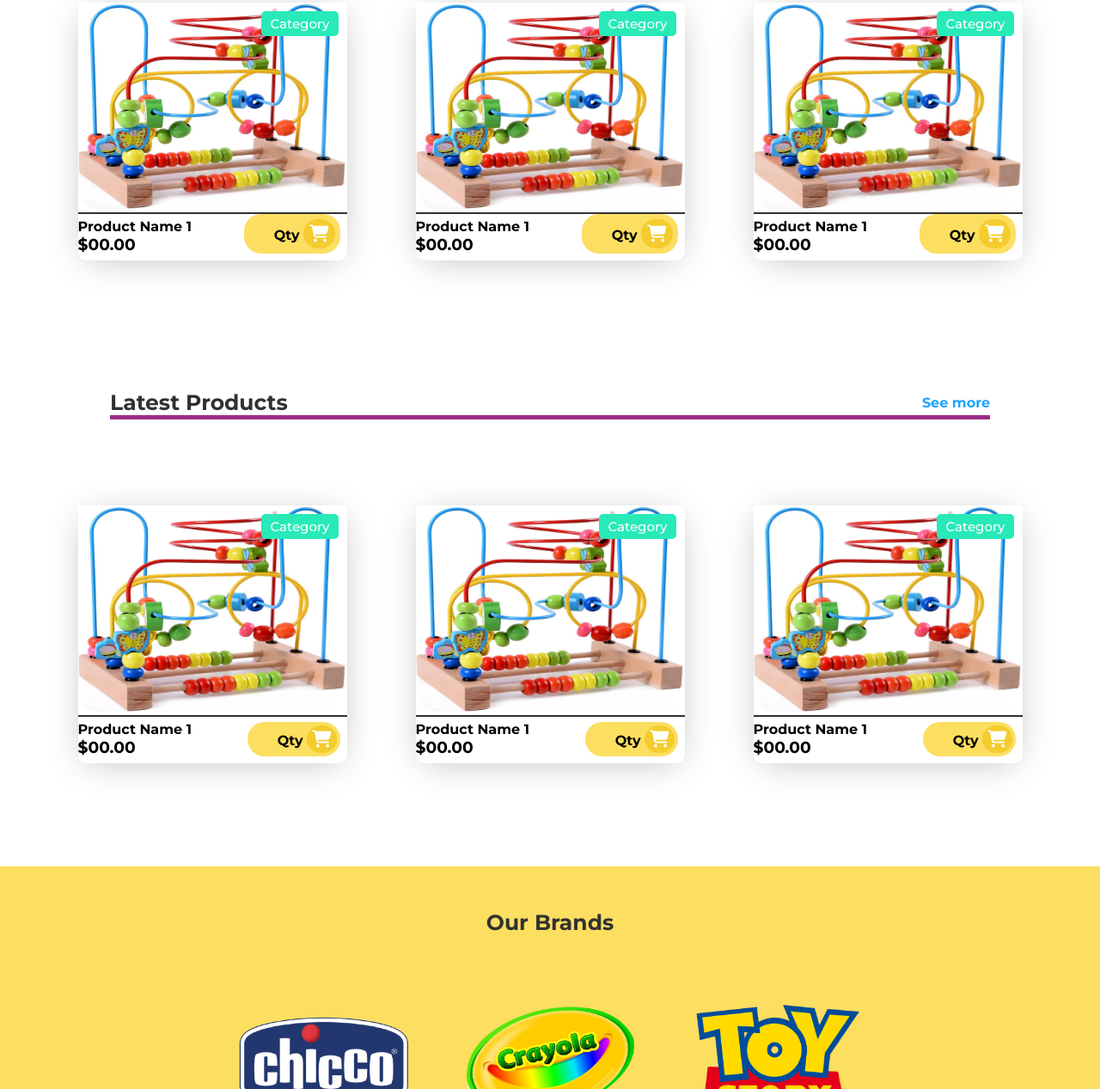
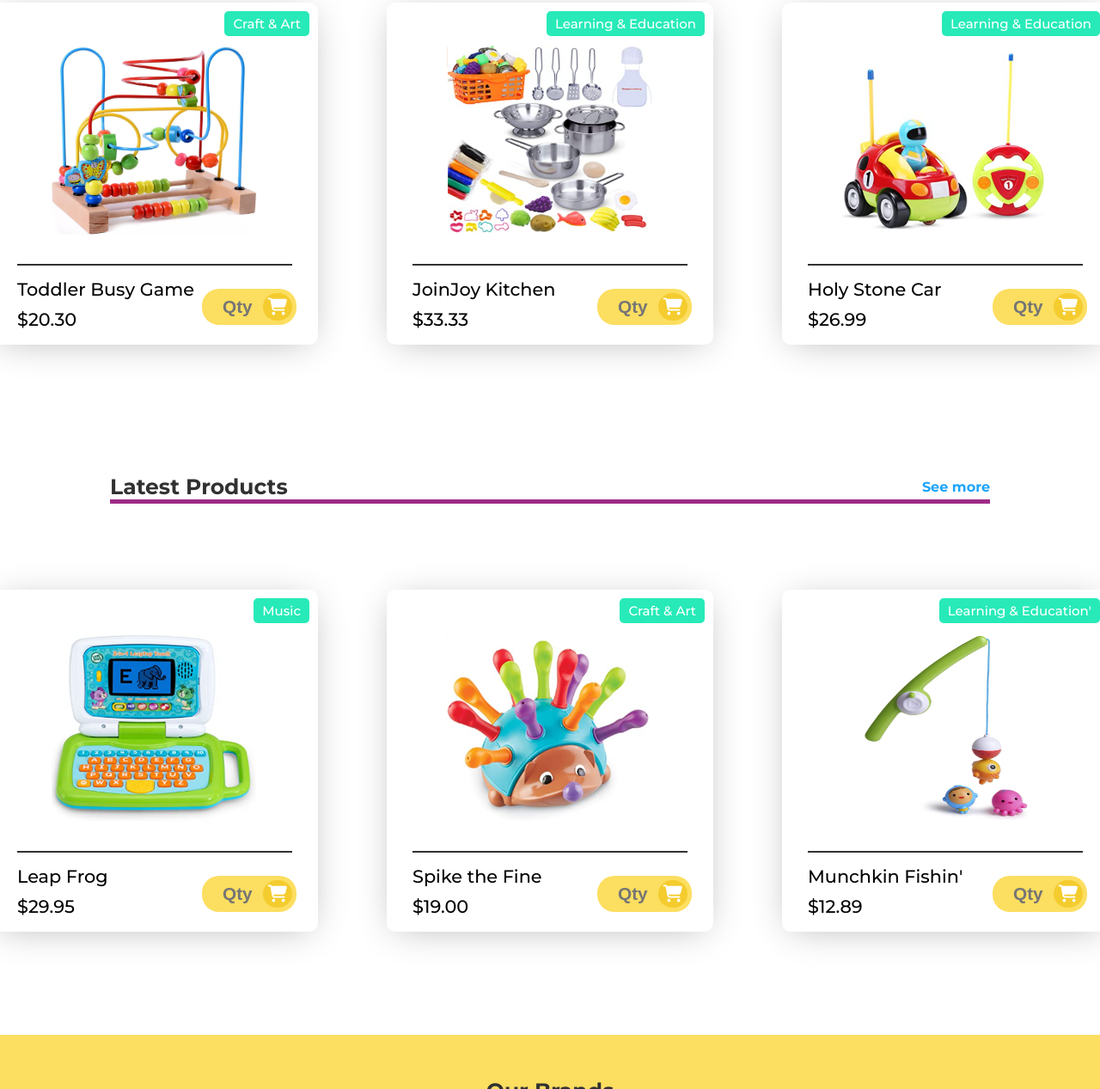
Before and after one commit to MoisesNer/pachaMamaDaycare, a website: page index.html in a window 1280 px wide. Shown: the part 722-1989 px from the top of the page at 86% size. Drawn offline with Linux system fonts and the light colour scheme.

Commit message:
merge wed 1pm

```diff
--- a/index.html
+++ b/index.html
@@ -106,54 +106,69 @@
         <div class="featured-product">
 
                 <div class="product-container">
-
                     <div class="category">
-                        <a href="#">Category</a>
+                        <a href="#">Craft & Art</a>
                     </div>
                     <a href="product.html">
                       <img src="/files/toddlerToy.jpg" alt="Product 1 picture">
                     </a>
                     <div class="product-info">
                         <div>
-                            <h4>Product Name 1</h4>
+                            <h5>Toddler Busy Game</h5>
                         </div>
                         <div class="price-qty">
-                            <h3>$00.00</h3>
-                            <p>Qty <i class="fas fa-shopping-cart"></i>
+                            <h5>$20.30</h5>
+                            <form action="">
+                                <input type="text" id="Qty" placeholder="Qty">
+                                <p>
+                                    <i class="fas fa-shopping-cart"></i>
                                 </p>
+                            </form>
+                        </div>
                     </div>
                 </div>
 
-                </div>
                 <div class="product-container">
                     <div class="category">
-                        <a href="#">Category</a>
+                        <a href="#">Learning & Education</a>
                     </div>
-                    <img src="/files/toddlerToy.jpg" alt="Product 1 picture">
+                    <a href="product.html">
+                      <img src="/files/products/Screen Shot 2021-02-10 at 11.16.09 AM.png" alt="Product 1 picture">
+                    </a>
                     <div class="product-info">
                         <div>
-                            <h4>Product Name 1</h4>
+                            <h5>JoinJoy Kitchen</h5>
                         </div>
                         <div class="price-qty">
-                            <h3>$00.00</h3>
-                            <p>Qty <i class="fas fa-shopping-cart"></i>
+                            <h5>$33.33</h5>
+                            <form action="">
+                                <input type="text" id="Qty" placeholder="Qty">
+                                <p>
+                                    <i class="fas fa-shopping-cart"></i>
                                 </p>
+                            </form>
                         </div>
                     </div>
                 </div>
                 <div class="product-container">
                     <div class="category">
-                        <a href="#">Category</a>
+                        <a href="#">Learning & Education</a>
                     </div>
-                    <img src="/files/toddlerToy.jpg" alt="Product 1 picture">
+                    <a href="product.html">
+                      <img src="/files/products/Screen Shot 2021-02-10 at 11.16.30 AM.png" alt="Product 1 picture">
+                    </a>
                     <div class="product-info">
                         <div>
-                            <h4>Product Name 1</h4>
+                            <h5>Holy Stone Car</h5>
                         </div>
                         <div class="price-qty">
-                            <h3>$00.00</h3>
-                            <p>Qty <i class="fas fa-shopping-cart"></i>
+                            <h5>$26.99</h5>
+                            <form action="">
+                                <input type="text" id="Qty" placeholder="Qty">
+                                <p>
+                                    <i class="fas fa-shopping-cart"></i>
                                 </p>
+                            </form>
                         </div>
                     </div>
                 </div>
@@ -174,49 +189,61 @@
 
             <div class="product-container">
                 <div class="category">
-                    <a href="#">Category</a>
+                    <a href="#">Music</a>
                 </div>
-                <img src="/files/toddlerToy.jpg" alt="Product 1 picture">
+                <img src="/files/products/computer.png" alt="Product 1 picture">
                 <div class="product-info">
                     <div>
-                        <h4>Product Name 1</h4>
+                        <h5>Leap Frog</h5>
                     </div>
                     <div class="price-qty">
-                        <h3>$00.00</h3>
-                        <p>Qty <i class="fas fa-shopping-cart"></i>
+                        <h5>$29.95</h5>
+                        <form action="">
+                            <input type="text" id="Qty" placeholder="Qty">
+                            <p>
+                                <i class="fas fa-shopping-cart"></i>
                             </p>
+                        </form>
                     </div>
                 </div>
             </div>
             <div class="product-container">
                 <div class="category">
-                    <a href="#">Category</a>
+                    <a href="#">Craft & Art</a>
                 </div>
-                <img src="/files/toddlerToy.jpg" alt="Product 1 picture">
+                <img src="/files/products/spike.png" alt="Product 1 picture">
                 <div class="product-info">
                     <div>
-                        <h4>Product Name 1</h4>
+                        <h5>Spike the Fine</h5>
                     </div>
                     <div class="price-qty">
-                        <h3>$00.00</h3>
-                        <p>Qty <i class="fas fa-shopping-cart"></i>
+                        <h5>$19.00</h5>
+                        <form action="">
+                            <input type="text" id="Qty" placeholder="Qty">
+                            <p>
+                                <i class="fas fa-shopping-cart"></i>
                             </p>
+                        </form>
                     </div>
                 </div>
             </div>
             <div class="product-container">
                 <div class="category">
-                    <a href="#">Category</a>
+                    <a href="#">Learning & Education'</a>
                 </div>
-                <img src="/files/toddlerToy.jpg" alt="Product 1 picture">
+                <img src="/files/products/rod.png" alt="Product 1 picture">
                 <div class="product-info">
                     <div>
-                        <h4>Product Name 1</h4>
+                        <h5>Munchkin Fishin'</h5>
                     </div>
                     <div class="price-qty">
-                        <h3>$00.00</h3>
-                        <p>Qty <i class="fas fa-shopping-cart"></i>
+                        <h5>$12.89</h5>
+                        <form action="">
+                            <input type="text" id="Qty" placeholder="Qty">
+                            <p>
+                                <i class="fas fa-shopping-cart"></i>
                             </p>
+                        </form>
                     </div>
                 </div>
             </div>
--- a/styles.scss
+++ b/styles.scss
@@ -382,10 +382,9 @@
         .product-container{
             margin: 0 40px;
             position: relative;
-            width: 343px;
-            height: 300px;
             border-radius: 10px;
             box-shadow: 0px 5px 40px -10px rgba(0,0,0,0.3);
+
 
             .category{
                 position: absolute;
@@ -407,47 +406,63 @@
                 }
             }
             img{
-                width: 313px;
-                height: 240px;
+                width: 240px;
+                height: 220px;
+                margin: 50px 70px 30px 70px;
+
             }
 
             .product-info{
                 border-top: solid $-notBlack 2px;
                 margin: auto;
-                padding-top: 5px;
-                width: 313px;
+                padding-top: 15px;
+                width: 320px;
+                margin-bottom: 17px;
+                h5{
+                    font-size: 1.3rem;
+                    font-weight: 500;
+                    margin-bottom: 10px;
+                }
+                .price-qty{
+                    form{
+                        // border: red solid 3px;
+                        position: absolute;
+                        right: 25px;
+                        bottom: 23px;
+                        input{
+                            position: absolute;
+                            right: 46px;
+                            bottom: 9px;
 
-                .price-qty{
-                    // display: flex;
-                    // flex-direction: row;
-                    // justify-content: space-between;
+                            width: 40px;
+                            border-radius: 20px;
+                            border: none;
+                            // z-index: 1;
 
+                            color: $-notBlack;
+                            background-color: $-yellow;
+                            font-weight:bold;
+                            font-size: 1.3rem;
+                        }
 
                         p{
                             text-align: right;
-                        position: absolute;
-                        right: 8px;
-                        bottom: 8px;
                             width: 100px;
-                        font-weight: bold;
-                        // border: red solid 2px;
-
+                            font-weight:bold;
                             background-color: $-yellow;
-                        padding: 6px;
+                            padding: 5px;
                             border-radius: 20px;
-
-
 
                             i{
                                 background-color: $-yellowDarker;
                                 color: $-white;
-                            padding: 7px;
+                                padding: 6px;
                                 border-radius: 20px;
                             }
                         }
                     }
                 }
-
+            }
 
         }
     }
@@ -478,10 +493,9 @@
         .product-container{
             margin: 0 40px;
             position: relative;
-            width: 343px;
-            height: 300px;
             border-radius: 10px;
             box-shadow: 0px 5px 40px -10px rgba(0,0,0,0.3);
+
 
             .category{
                 position: absolute;
@@ -503,31 +517,52 @@
                 }
             }
             img{
-                width: 313px;
-                height: 240px;
+                width: 240px;
+                height: 220px;
+                margin: 50px 70px 30px 70px;
+
             }
 
             .product-info{
                 border-top: solid $-notBlack 2px;
                 margin: auto;
-                padding-top: 5px;
-                width: 313px;
+                padding-top: 15px;
+                width: 320px;
+                margin-bottom: 17px;
+                h5{
+                    font-size: 1.3rem;
+                    font-weight: 500;
+                    margin-bottom: 10px;
+                }
+                .price-qty{
+                    form{
+                        // border: red solid 3px;
+                        position: absolute;
+                        right: 25px;
+                        bottom: 23px;
+                        input{
+                            position: absolute;
+                            right: 46px;
+                            bottom: 9px;
 
-                .price-qty{
+                            width: 40px;
+                            border-radius: 20px;
+                            border: none;
+                            // z-index: 1;
+
+                            color: $-notBlack;
+                            background-color: $-yellow;
+                            font-weight:bold;
+                            font-size: 1.3rem;
+                        }
+
                         p{
                             text-align: right;
-                        position: absolute;
-                        right: 8px;
-                        bottom: 8px;
                             width: 100px;
-                        font-weight: bold;
-
-
+                            font-weight:bold;
                             background-color: $-yellow;
-                        padding: 4px;
+                            padding: 5px;
                             border-radius: 20px;
-
-
 
                             i{
                                 background-color: $-yellowDarker;
@@ -538,13 +573,11 @@
                         }
                     }
                 }
-
+            }
 
         }
     }
-
 }
-
 // FOOTER
 footer{
     margin-top: 120px;
```
Also changed, not shown: files/products/Screen Shot 2021-02-10 at 11.16.09 AM.png (added), files/products/Screen Shot 2021-02-10 at 11.16.30 AM.png (added), files/products/computer.png (added), files/products/rod.png (added), files/products/spike.png (added), files/products/toddler-main.png (added), files/products/toddler-main2.png (added), files/products/toddlerToy.jpg (added), styles.css. Lines whose indentation alone changed are shown as unchanged.
